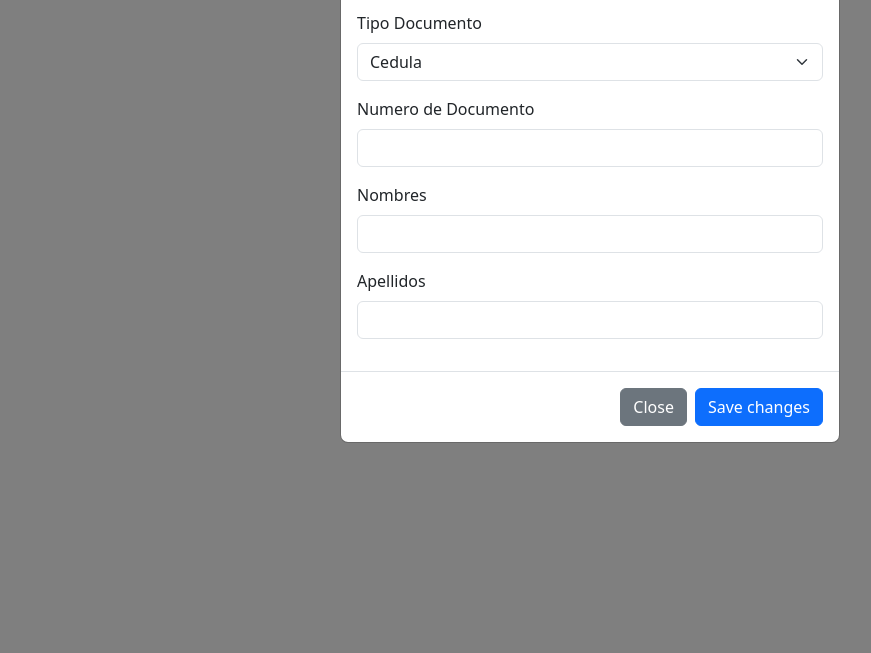
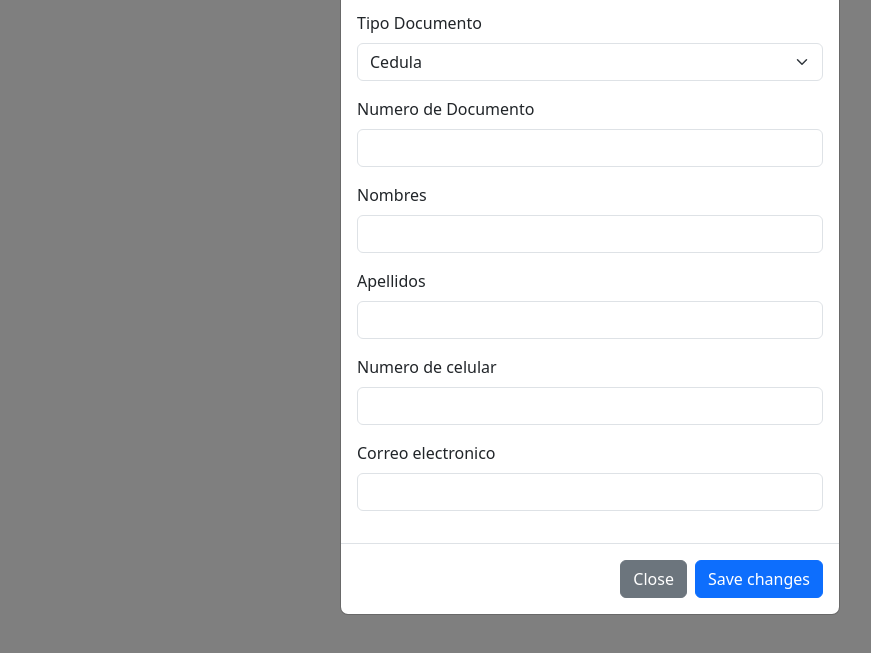
Before and after one commit to Juan9617/work2, a website with bundled scripts: page NuevaCarpeta/pages/index.html in a window 1280 px wide. Both pictures are taken after a click on the button "Registro estudiante". Shown: the part 97-750 px from the top of the page, without its empty margins (50-921 px from the left). Built offline with nearby package versions, Linux system fonts and the light colour scheme.

Commit message:
celular y correo

```diff
--- a/NuevaCarpeta/pages/index.html
+++ b/NuevaCarpeta/pages/index.html
@@ -51,6 +51,14 @@
                 <label for="Apellido" class="form-label">Apellidos</label>
                 <input type="text" class="form-control" id="apellido"></input>
               </div>
+              <div class="mb-3">
+                <label for="Celular" class="form-label">Numero de celular</label>
+                <input type="number" class="form-control" id="celular"></input>
+              </div>
+              <div class="mb-3">
+                <label for="correoElectronico" class="form-label">Correo electronico</label>
+                <input type="email" class="form-control" id="correo"></input>
+              </div>
         </form>
         </div>
         <div class="modal-footer">
```
